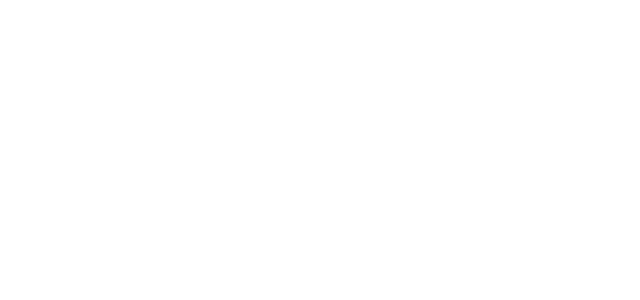
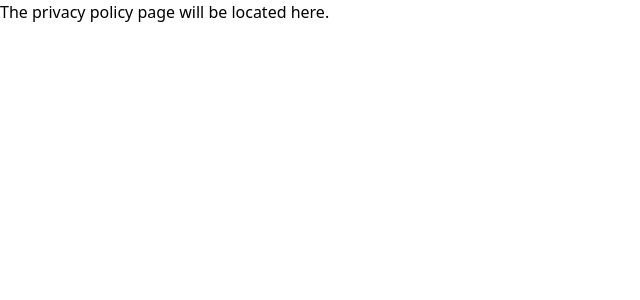
Before and after one commit to vertesip/ArnoldTattoo, a Nuxt app in the folder src/: page /privacy-policy in a window 1280 px wide. Before the commit this address had no page. Shown: the top 300 px of the page, without its empty margins (0-640 px from the left). Built offline with nearby package versions, Linux system fonts and the light colour scheme.

Commit message:
Added default privacy policy page

```diff
--- a/src/components/NavBar.vue
+++ b/src/components/NavBar.vue
@@ -8,7 +8,7 @@
 
       <!-- Mobile toggle -->
       <div class="md:hidden">
-        <button @click="drawer" class="flex">
+        <button class="flex" @click="drawer">
           <svg
             class="h-8 w-8 fill-current text-white"
             fill="none"
--- /dev/null
+++ b/src/pages/privacy-policy/index.vue
@@ -0,0 +1,9 @@
+<template>
+  <div>The privacy policy page will be located here.</div>
+</template>
+
+<script>
+export default {
+  name: 'PrivacyPolicyPage'
+}
+</script>
```
